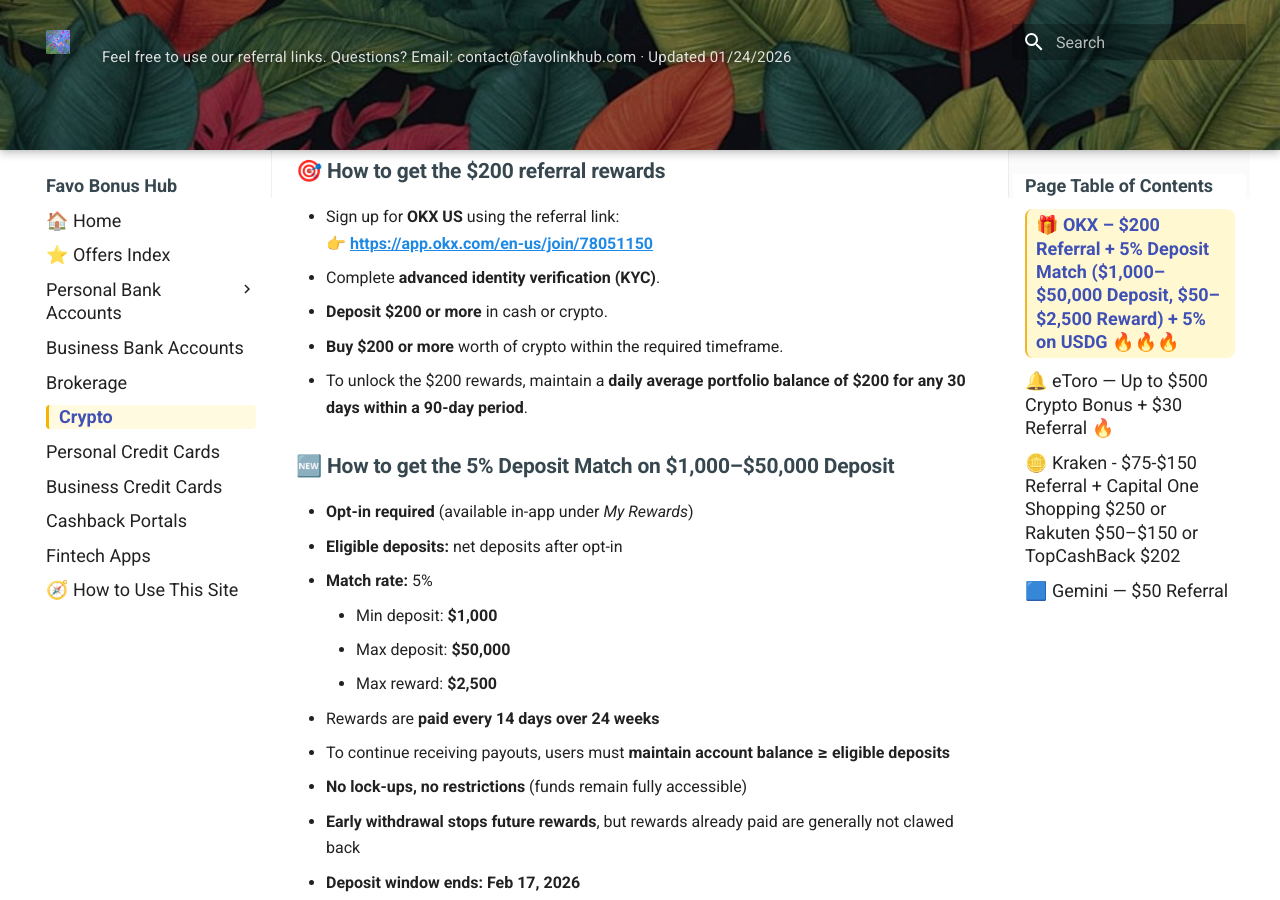
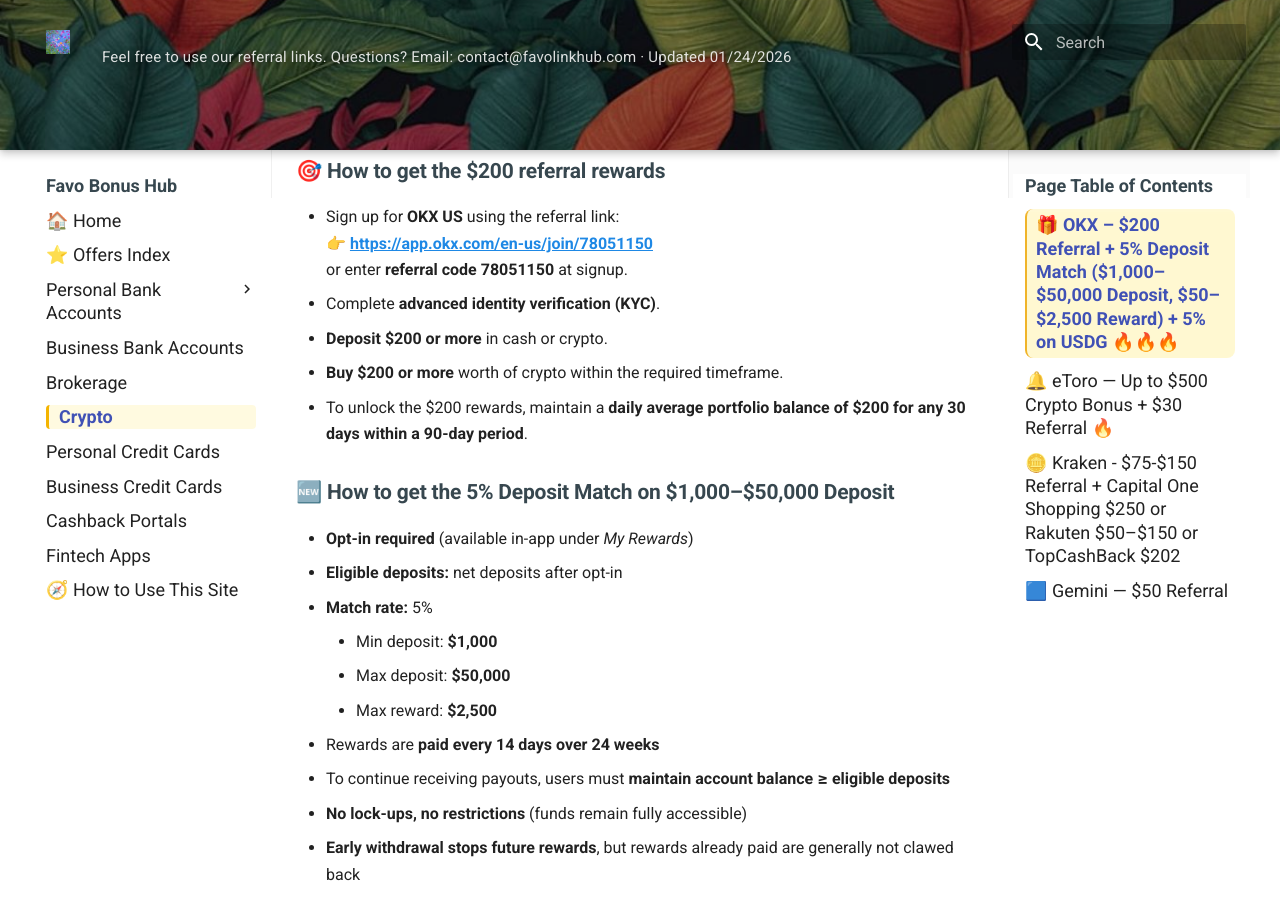
Before and after one commit to whispersofzephyr/favolinkhub-site, an MkDocs documentation site: the page built from docs/crypto.md, in a window 1280 px wide and 900 px high, scrolled down 721 px. Built offline with MkDocs 1.6.1 and Material for MkDocs 9.7.7, drawn with Linux system fonts in a browser that asks for light colours.

Commit message:
Update crypto.md

```diff
--- a/docs/crypto.md
+++ b/docs/crypto.md
@@ -19,6 +19,7 @@
 
 - Sign up for **OKX US** using the referral link:
   👉 [**https://app.okx.com/en-us/join/78051150**](https://app.okx.com/en-us/join/78051150)
+  or enter **referral code 78051150** at signup.
 - Complete **advanced identity verification (KYC)**.
 - **Deposit $200 or more** in cash or crypto.
 - **Buy $200 or more** worth of crypto within the required timeframe.
```
